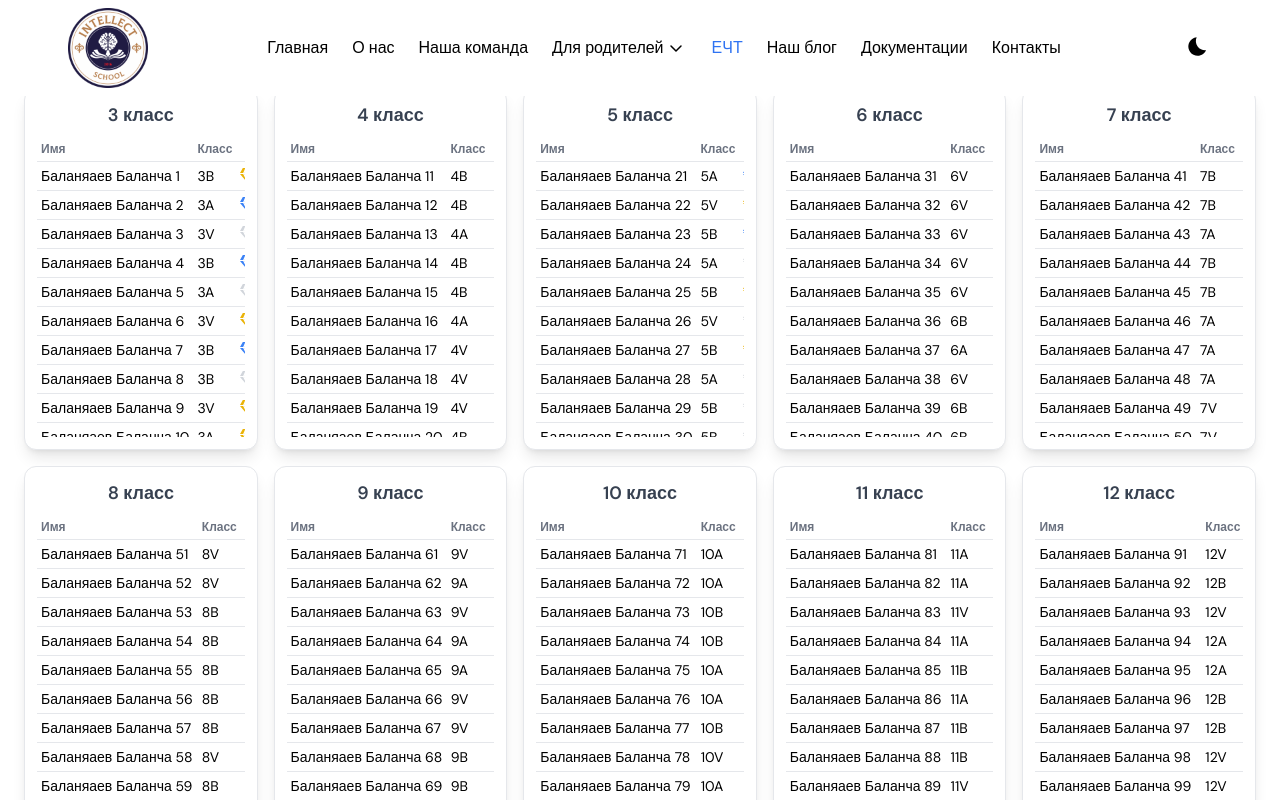
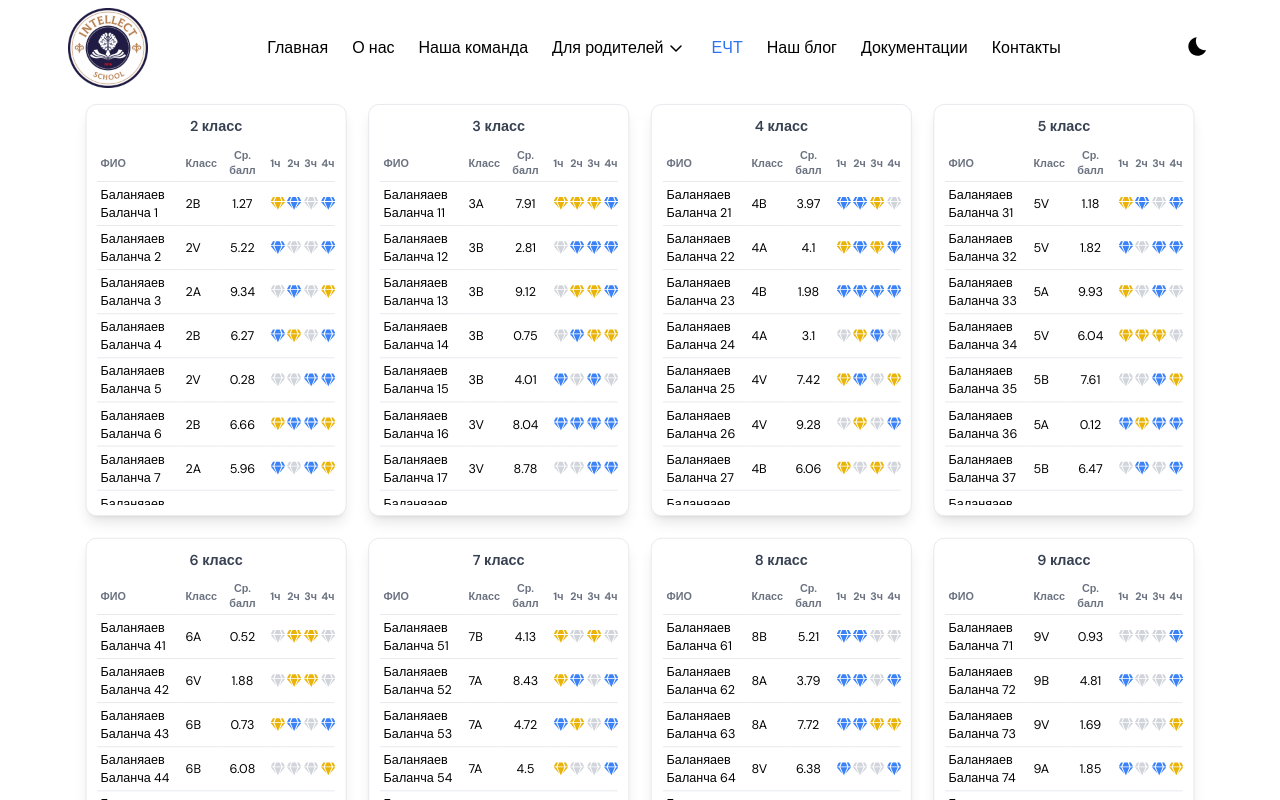
Before and after one commit to googlakk/IntellectWebsite, a Next.js app: page /results in a window 1280 px wide. Shown: the top 800 px of the page. Built offline with nearby package versions, Linux system fonts and the light colour scheme.

Commit message:
results page

```diff
--- a/src/components/Results-page/index.tsx
+++ b/src/components/Results-page/index.tsx
@@ -8,28 +8,31 @@ interface Student {
   id: number;
   name: string;
   class: string;
-  parallel: string; // пример: "3", "4", ..., "12"
+  parallel: string;
+  average: number;
   quarters: {
-    q1: 'diamond' | 'gold' | null;
-    q2: 'diamond' | 'gold' | null;
-    q3: 'diamond' | 'gold' | null;
-    q4: 'diamond' | 'gold' | null;
+    q1: "diamond" | "gold" | null;
+    q2: "diamond" | "gold" | null;
+    q3: "diamond" | "gold" | null;
+    q4: "diamond" | "gold" | null;
   };
 }
 
-// Примерные данные
-const students: Student[] = Array.from({ length: 10 * 10 }, (_, i) => {
-    const parallels = Array.from({ length: 10 }, (_, j) => (j + 3).toString()); // ['3', ..., '12']
+const students: Student[] = Array.from({ length: 8 * 10 }, (_, i) => {
+  const parallels = ["2", "3", "4", "5", "6", "7", "8", "9", "10"];
   const parallel = parallels[Math.floor(i / 10)];
-    const classSuffix = ['A', 'B', 'V'][Math.floor(Math.random() * 3)];
+  const classSuffix = ["A", "B", "V"][Math.floor(Math.random() * 3)];
   const getRandomBadge = () =>
-      Math.random() < 0.33 ? 'gold' : Math.random() < 0.5 ? 'diamond' : null;
+    Math.random() < 0.33 ? "gold" : Math.random() < 0.5 ? "diamond" : null;
+
+  const average = Math.random() * 10;
 
   return {
     id: i + 1,
     name: `Баланяаев Баланча ${i + 1}`,
     class: `${parallel}${classSuffix}`,
     parallel,
+    average: parseFloat(average.toFixed(2)),
     quarters: {
       q1: getRandomBadge(),
       q2: getRandomBadge(),
@@ -39,15 +42,14 @@ const students: Student[] = Array.from({ length: 10 * 10 }, (_, i) => {
   };
 });
 
+const getBadge = (type: "diamond" | "gold" | null) => {
+  const color = {
+    diamond: "text-blue-500 dark:text-blue-400",
+    gold: "text-yellow-500 dark:text-yellow-400",
+    null: "text-gray-300 dark:text-gray-600",
+  }[type ?? "null"];
 
-const getBadge = (type: 'diamond' | 'gold' | null) => {
-  const color = {
-    diamond: 'text-blue-500',
-    gold: 'text-yellow-500',
-    null: 'text-gray-300',
-  }[type ?? 'null'];
-
-  return <FaGem className={`text-lg ${color}`} />;
+  return <FaGem className={`text-base ${color}`} />;
 };
 
 const GroupedTables = () => {
@@ -58,41 +60,59 @@ const GroupedTables = () => {
   }, {} as Record<string, Student[]>);
 
   return (
-    <section className="p-4 md:p-6 grid grid-cols-1 md:grid-cols-5 gap-4 mt-16">
+    <section className="p-4 md:p-6 mt-20 overflow-hidden   ">
+      <div
+        className="transform scale-90 "
+        style={{ transformOrigin: "top center" }}
+      >
+        <div className="grid grid-cols-1 sm:grid-cols-2 md:grid-cols-3 lg:grid-cols-4 gap-6">
           {Object.entries(grouped)
-        .sort(([a], [b]) => +a - +b) // Сортировка по параллелям
+            .sort(([a], [b]) => +a - +b)
             .map(([parallel, group]) => (
               <motion.div
                 key={parallel}
                 initial={{ opacity: 0, scale: 0.95 }}
                 animate={{ opacity: 1, scale: 1 }}
                 transition={{ duration: 0.3 }}
-            className="bg-white shadow-lg rounded-xl border border-gray-200 p-3"
+                className="bg-white dark:bg-gray-900 shadow-lg rounded-xl border border-gray-200 dark:border-gray-700 p-3 w-full min-w-0 flex flex-col"
               >
-            <h2 className="text-lg font-semibold text-center text-gray-700 mb-2">
+                <h2 className="text-base font-semibold text-center text-gray-700 dark:text-gray-200 mb-2">
                   {parallel} класс
                 </h2>
-            <div className="overflow-auto max-h-[300px]">
-              <table className="w-full text-sm text-left">
+                <div className="overflow-y-auto max-h-[400px]">
+                  <table className="w-full text-sm text-left table-fixed">
                     <thead>
-                  <tr className="text-gray-500 border-b text-xs">
-                    <th className="p-1">Имя</th>
-                    <th className="p-1">Класс</th>
-                    <th className="p-1 text-center">1</th>
-                    <th className="p-1 text-center">2</th>
-                    <th className="p-1 text-center">3</th>
-                    <th className="p-1 text-center">4</th>
+                      <tr className="text-gray-500 dark:text-gray-400 border-b dark:border-gray-600 text-xs">
+                        <th className="p-1 w-[35%]">ФИО</th>
+                        <th className="p-1 w-[15%]">Класс</th>
+                        <th className="p-1 w-[20%] text-center">Ср. балл</th>
+                        <th className="p-1 w-[7%] text-center">1ч</th>
+                        <th className="p-1 w-[7%] text-center">2ч</th>
+                        <th className="p-1 w-[7%] text-center">3ч</th>
+                        <th className="p-1 w-[7%] text-center">4ч</th>
                       </tr>
                     </thead>
                     <tbody>
                       {group.map((student) => (
-                    <tr key={student.id} className="border-b hover:bg-gray-50">
-                      <td className="p-1 truncate">{student.name}</td>
+                        <tr
+                          key={student.id}
+                          className="border-b dark:border-gray-700 hover:bg-gray-50 dark:hover:bg-gray-800"
+                        >
+                          <td className="p-1">{student.name}</td>
                           <td className="p-1">{student.class}</td>
-                      <td className="p-1 text-center">{getBadge(student.quarters.q1)}</td>
-                      <td className="p-1 text-center">{getBadge(student.quarters.q2)}</td>
-                      <td className="p-1 text-center">{getBadge(student.quarters.q3)}</td>
-                      <td className="p-1 text-center">{getBadge(student.quarters.q4)}</td>
+                          <td className="p-1 text-center">{student.average}</td>
+                          <td className="p-1 text-center">
+                            {getBadge(student.quarters.q1)}
+                          </td>
+                          <td className="p-1 text-center">
+                            {getBadge(student.quarters.q2)}
+                          </td>
+                          <td className="p-1 text-center">
+                            {getBadge(student.quarters.q3)}
+                          </td>
+                          <td className="p-1 text-center">
+                            {getBadge(student.quarters.q4)}
+                          </td>
                         </tr>
                       ))}
                     </tbody>
@@ -100,6 +120,8 @@ const GroupedTables = () => {
                 </div>
               </motion.div>
             ))}
+        </div>
+      </div>
     </section>
   );
 };
```
Lines whose indentation alone changed are shown as unchanged.
